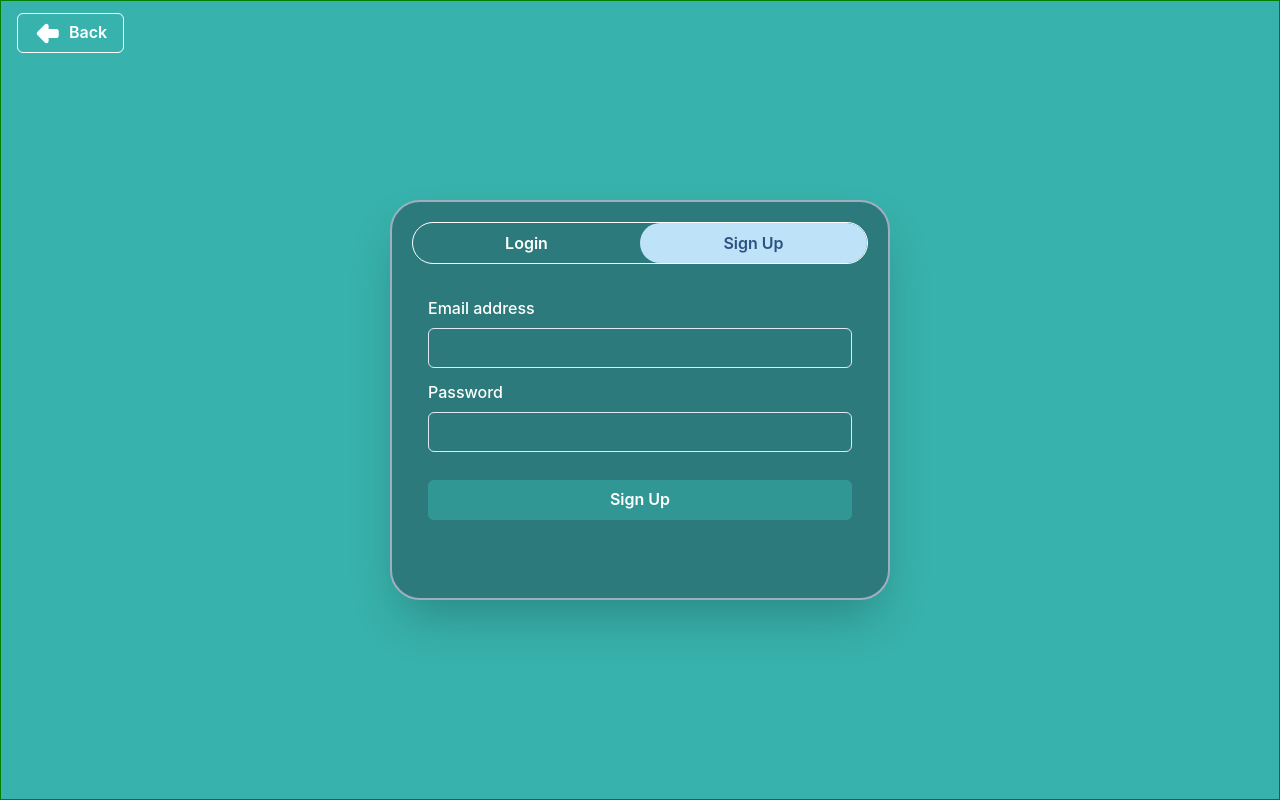
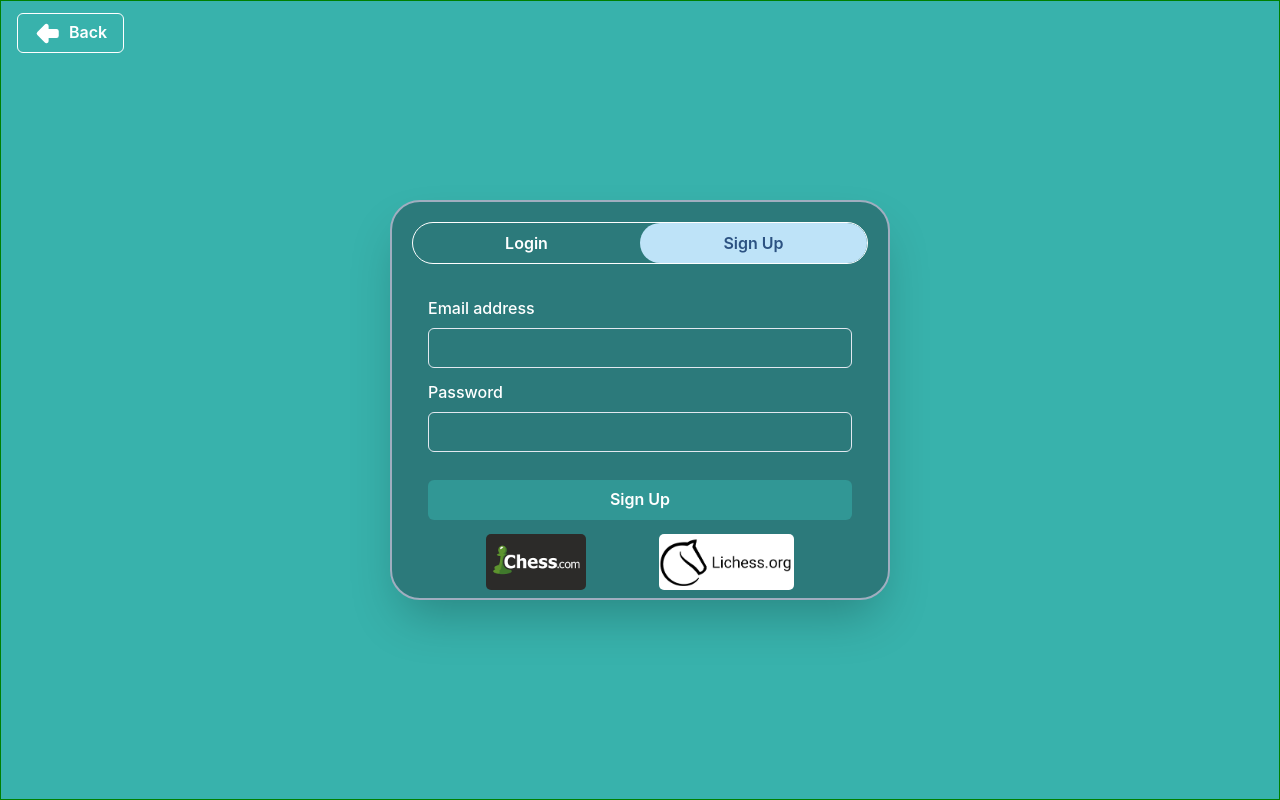
Before and after one commit to htripathi12/chess-nexus, a React (Create React App) app: page /login in a window 1280 px wide. Both pictures are taken after a click on the tab "Sign Up". Built offline with nearby package versions, Linux system fonts and the light colour scheme.

Commit message:
begin oauth

```diff
--- a/src/Login.js
+++ b/src/Login.js
@@ -1,7 +1,10 @@
 import React from "react";
 import { BrowserRouter as Router, Link as RouterLink } from 'react-router-dom';
-import { Box, Center, Container, AbsoluteCenter, Flex, Link, Spacer, Button, ChakraProvider, FormControl, FormLabel,
+import { Box, Center, Container, AbsoluteCenter, Flex, Link, Spacer, Button, Image, ChakraProvider, FormControl, FormLabel,
         Input, Stack, Text, Tabs, TabList, TabPanels, Tab, TabPanel } from '@chakra-ui/react';
+import { px } from "framer-motion";
+import OAuth2Callback from './auth.js';
+
 
 function Login() {
     return (
@@ -60,6 +63,14 @@ function Login() {
                                     <Button mt={4} colorScheme="teal" type="submit" _hover={{ bg: "teal.800" }}>
                                         Sign Up
                                     </Button>
+                                    <Box display="flex" justifyContent="space-evenly" paddingTop="10px">
+                                        <Button onClick={OAuth2Callback} bg="transparent" _hover={{ bg: "transparent" }}>
+                                            <Image src="/chesscom.png" alt="chess.com" width="100px" borderRadius="5px" />
+                                        </Button>
+                                        <Button onClick={OAuth2Callback} bg="transparent" _hover={{ bg: "transparent" }}>
+                                            <Image src="lichess.png" alt="lichess.org" width="135px" borderRadius="5px"/>
+                                        </Button>
+                                    </Box>
                                 </Stack>
                             </form>
                         </TabPanel>
--- /dev/null
+++ b/src/auth.js
@@ -0,0 +1,5 @@
+function OAuth2Callback() {
+    console.log("OAuth2Callback");
+}
+
+export default OAuth2Callback;
```
Also changed, not shown: public/chesscom.png (added), public/lichess.png (added).
